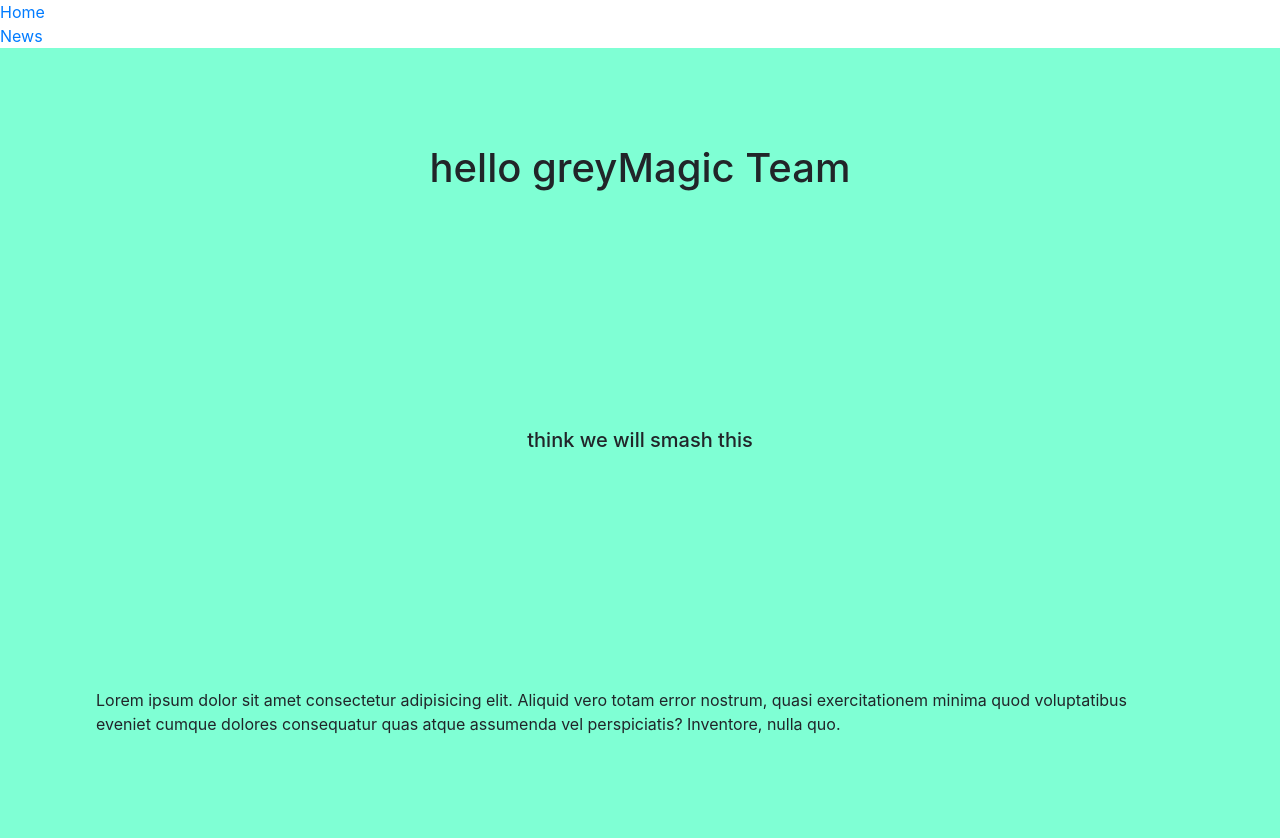
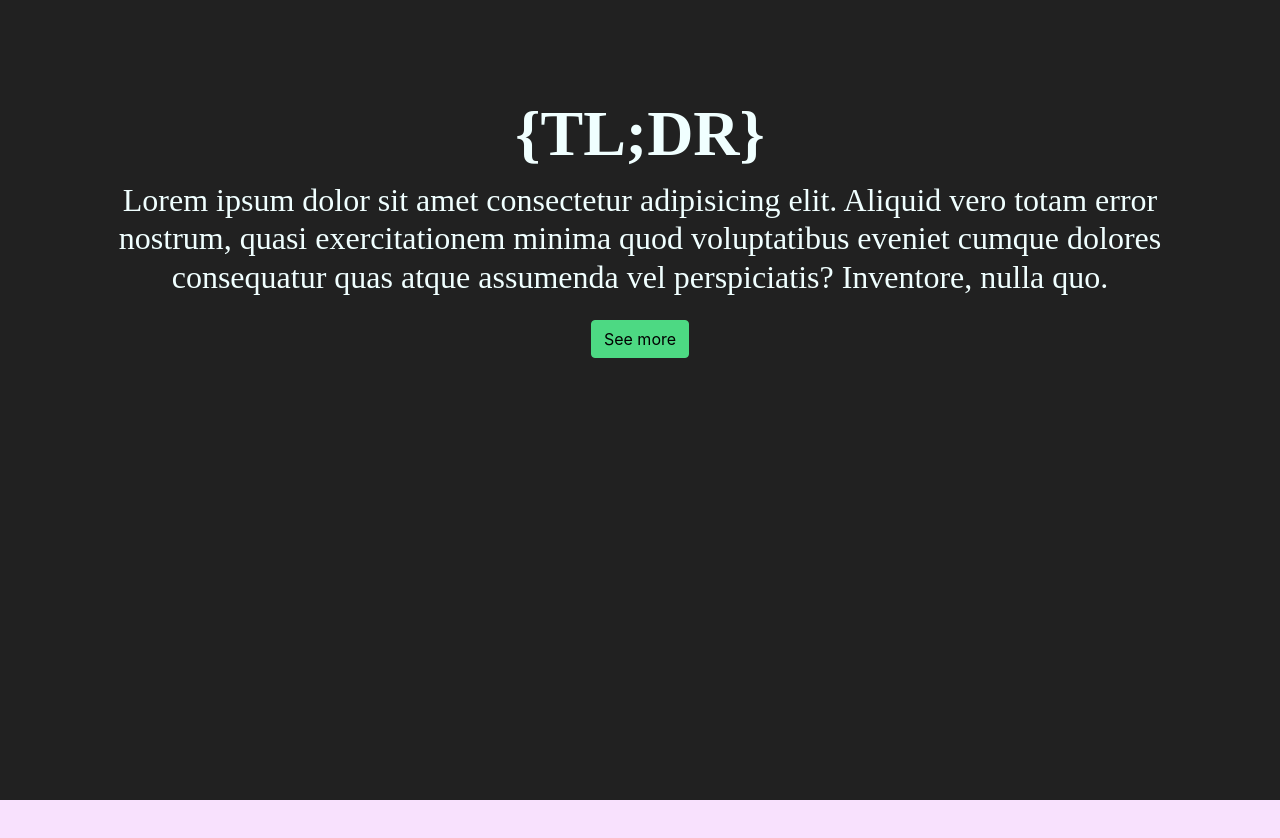
Before and after one commit to SGthatGui/greymagictldr, a Next.js app: page / in a window 1280 px wide. Shown: the top 838 px of the page. After the commit the page ends 800 px from the top, so only its background shows below. Built offline with nearby package versions, Linux system fonts and the light colour scheme.

Commit message:
homepage

```diff
--- a/app/globals.css
+++ b/app/globals.css
@@ -9,6 +9,7 @@
   -webkit-font-smoothing: antialiased;
   -moz-osx-font-smoothing: grayscale;
   -webkit-text-size-adjust: 100%;
+  font-family: 'Crimson Text', serif;
 }
 
 * {
@@ -16,3 +17,29 @@
   margin: 0;
   padding: 0;
 }
+
+
+
+h1,
+h2,
+h3,
+h4,
+h5 {
+  font-weight: 700;
+  font-family: 'Crimson Text', serif;
+}
+
+h1 {
+  font-size: 4rem;
+  font-weight: 700;
+}
+
+h2 {
+  font-weight: 400;
+}
+
+.btn.btn-primary {
+  background-color: rgb(77, 217, 131);
+  border-color: rgb(77, 217, 131);
+  color: black;
+}
--- a/app/head.tsx
+++ b/app/head.tsx
@@ -1,10 +1,32 @@
 export default function Head() {
   return (
-    <>
+    <head>
       <title>Create Next App</title>
-      <meta content="width=device-width, initial-scale=1" name="viewport" />
-      <meta name="description" content="Generated by create next app" />
-      <link rel="icon" href="/favicon.ico" />
-    </>
-  )
+      <meta
+        content='width=device-width, initial-scale=1'
+        name='viewport'
+      />
+      <meta
+        name='description'
+        content='Generated by create next app'
+      />
+      <link
+        rel='icon'
+        href='/favicon.ico'
+      />
+      <link
+        rel='preconnect'
+        href='https://fonts.googleapis.com'
+      />
+      <link
+        rel='preconnect'
+        href='https://fonts.gstatic.com'
+        crossOrigin
+      />
+      <link
+        href='https://fonts.googleapis.com/css2?family=Crimson+Text:ital,wght@0,400;0,600;0,700;1,400;1,600;1,700&display=swap'
+        rel='stylesheet'
+      />
+    </head>
+  );
 }
--- a/app/layout.tsx
+++ b/app/layout.tsx
@@ -1,25 +1,20 @@
-import Navbar from '@/ui/navbar'
-import 'bootstrap/dist/css/bootstrap.css'
-import './globals.css'
+import Navbar from '@/ui/navbar';
+import Head from 'next/head';
+import 'bootstrap/dist/css/bootstrap.css';
+import './globals.css';
 
-export default function RootLayout({
-  children,
-}: {
-  children: React.ReactNode
-}) {
+export default function RootLayout({ children }: { children: React.ReactNode }) {
   return (
     <html lang='en'>
-      {/*
-        <head /> will contain the components returned by the nearest parent
-        head.tsx. Find out more at https://beta.nextjs.org/docs/api-reference/file-conventions/head
-      */}
-      <head />
+      {/* <head />
+
+      <head /> */}
       <body>
-        <header>
+        {/* <header>
           <Navbar />
-        </header>
+        </header> */}
         <main>{children}</main>
       </body>
     </html>
-  )
+  );
 }
--- a/app/page.module.css
+++ b/app/page.module.css
@@ -1,9 +1,11 @@
-.main {
+.homepage {
   display: flex;
   flex-direction: column;
-  justify-content: space-between;
+  justify-content: align-items-center;
   align-items: center;
   padding: 6rem;
   min-height: 100vh;
-  background-color: aquamarine;
+  background-color: rgb(33, 33, 33);
+  color: azure;
+  text-align: center;
 }
--- a/app/page.tsx
+++ b/app/page.tsx
@@ -1,16 +1,20 @@
-import styles from './page.module.css'
+import styles from './page.module.css';
+import Link from 'next/link';
 
 export default function Home() {
   return (
-    <main className={styles.main}>
-      <h1>hello greyMagic Team</h1>
-      <h5>think we will smash this</h5>
-      <p>
-        Lorem ipsum dolor sit amet consectetur adipisicing elit. Aliquid vero
-        totam error nostrum, quasi exercitationem minima quod voluptatibus
-        eveniet cumque dolores consequatur quas atque assumenda vel
-        perspiciatis? Inventore, nulla quo.
-      </p>
+    <main className={styles.homepage}>
+      <h1>{`{TL;DR}`}</h1>
+      <h2 className='mb-4'>
+        Lorem ipsum dolor sit amet consectetur adipisicing elit. Aliquid vero totam error nostrum, quasi exercitationem minima
+        quod voluptatibus eveniet cumque dolores consequatur quas atque assumenda vel perspiciatis? Inventore, nulla quo.
+      </h2>
+      <Link
+        href={'/news'}
+        className='btn btn-primary'
+      >
+        See more
+      </Link>
     </main>
-  )
+  );
 }
```
